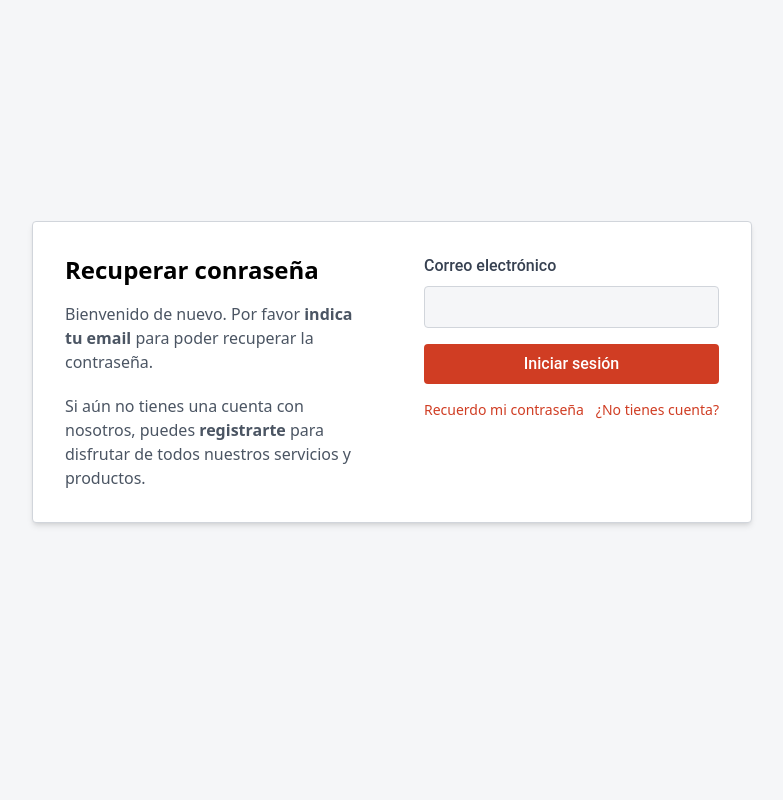
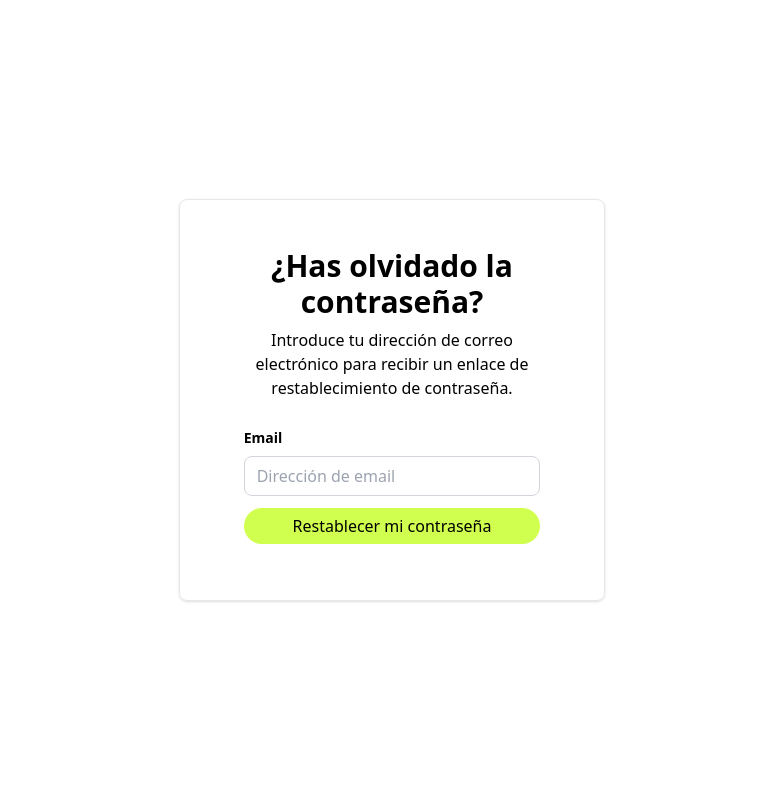
Before and after one commit to aritzjl/PadelChiquito, a Django app: page /recover/ in a window 1280 px wide. Shown: the whole page, without its empty margins (248-1031 px from the left). Run offline with Django 4.2, Linux system fonts and the light colour scheme; some libraries are stand-ins or nearby versions.

Commit message:
Recovery - done

```diff
--- a/apps/users/templates/olvidada.html
+++ b/apps/users/templates/olvidada.html
@@ -16,36 +16,26 @@
 	<title>Padel Chiquito - Contraseña olvidada</title>
 </head>
 
-<body class="bg-[#f5f6f8]">
-
-	<main class="flex items-center justify-center m-[min(2vw)] h-[calc(100vh-3.5rem)] md:m-0">
-		<div class="md:flex max-w-md w-full md:max-w-[45rem] p-8 bg-white border border-gray-300 border-solid rounded shadow-md">
-			<div class="w-full md:pr-8 md:w-1/2">
-				<h2 class="mb-4 text-2xl font-bold">Recuperar conraseña</h2>
-				<p class="hidden mb-5 text-gray-600 md:block">Bienvenido de nuevo. Por favor <strong>indica tu email</strong> para poder recuperar la contraseña.</p>
-				<p class="hidden text-gray-600 md:block">Si aún no tienes una cuenta con nosotros, puedes <strong>registrarte</strong> para disfrutar de todos nuestros servicios y productos.</p>
+<body class="h-screen">
+	<main class="flex items-center justify-center w-full h-full">
+		<div class="w-11/12 px-16 py-12 border rounded-lg shadow md:w-4/12">
+			<div class="text-center mb-7">
+				<h2 class="mb-2 text-3xl font-bold">¿Has olvidado la contraseña?</h2>
+				<span>Introduce tu dirección de correo electrónico para recibir un enlace de restablecimiento de contraseña.</span>
 			</div>
-			<div class="w-full md:pl-8 md:w-1/2">
-				<form method="post" class="font-[roboto]">
-					{% csrf_token %}
-					<div class="mb-4">
-						<label for="username" class="block mb-2 font-medium text-gray-700">Correo electrónico</label>
-						<input type="text" id="username" name="username" class="bg-[#f5f6f8] w-full p-2 border border-gray-300 rounded focus:outline-none focus:border-[#d03d23]" required autocomplete="on">
-					</div>
-					<button type="submit" class="w-full px-4 py-2 mb-4 font-medium text-white bg-[#d03d23] rounded hover:bg-[#dd605a]">Iniciar sesión</button>
-					{% if error %}
+			<form method="post" class="flex flex-col gap-y-3">
+				{% csrf_token %}
+				<div class="flex flex-col gap-y-2">
+					<label for="email" class="text-sm font-semibold whitespace-nowrap">Email</label>
+					<input type="email" name="email" class="h-10 border border-solid border-gray-300 rounded-lg focus-visible:outline-none px-3 py-1.5 transition-colors focus:border-[#D1FF4F]" placeholder="Dirección de email" autocomplete="on">
+				</div>
+				<button type="submit" class="bg-[#D1FF4F] min-w-max w-full font-medium rounded-full p-1.5 px-10 mx-auto mb-2 transition-colors hover:bg-[#CCFF00]">Restablecer mi contraseña</button>
+				{% if error %}
 					<input type="hidden" id="error" value="{{ error }}">
-					{% endif %}
-				</form>
-				<div class="flex justify-between">
-					<a href="/signin/" class="text-center text-sm text-[#d03d23] hover:text-[#dd605a]">Recuerdo mi contraseña</a>
-					<a href="/signup/" class="text-center text-sm text-[#d03d23] hover:text-[#dd605a]">¿No tienes cuenta?</a>
-				</div>
-			</div>
+				{% endif %}
+			</form>
 		</div>
 	</main>
 	<script src="https://cdn.jsdelivr.net/npm/sweetalert2@11"></script>
-	<script src="{% static 'js/header.js'%}"></script>
-	<script src="{% static 'js/users/signin.js'%}"></script>
 </body>
 </html>
--- a/apps/users/templates/signin.html
+++ b/apps/users/templates/signin.html
@@ -18,7 +18,7 @@
 
 <body class="h-screen">
 	<main class="flex items-center justify-center w-full h-full">
-		<div class="w-11/12 px-16 py-12 border rounded-lg shadow md:w-4/12">
+		<div class="w-11/12 px-16 py-12 border rounded-lg shadow sm:w-8/12 md:w-5/12">
 			<div class="text-center mb-7">
 				<h2 class="mb-2 text-3xl font-bold">Regístrate</h2>
 				<span>Conéctate para acceder a tu cuenta.</span>
@@ -44,7 +44,7 @@
 				<a href="/recover/" class="text-blue-500 underline">¿Has olvidado la contraseña?</a>
 				<div class="flex flex-col gap-y-2">
 					<span>¿No tienes cuenta?</span>
-					<a href="../signup" class="border-2 border-blue-500 rounded-full p-1.5 px-10 font-medium text-blue-500 transition-colors hover:text-blue-400 hover:border-blue-400">
+					<a href="../signup" class="border-2 border-blue-500 rounded-full p-1.5 md:px-10 font-medium text-blue-500 whitespace-nowrap transition-colors hover:text-blue-400 hover:border-blue-400">
 						Crear una cuenta
 					</a>
 				</div>
--- a/static/css/output.css
+++ b/static/css/output.css
@@ -2923,6 +2923,14 @@ input[type='search']:placeholder-shown {
     width: 58.333333%;
   }
 
+  .sm\:w-6\/12 {
+    width: 50%;
+  }
+
+  .sm\:w-8\/12 {
+    width: 66.666667%;
+  }
+
   .sm\:underline {
     text-decoration-line: underline;
   }
@@ -2966,6 +2974,10 @@ input[type='search']:placeholder-shown {
     width: fit-content;
   }
 
+  .md\:w-5\/12 {
+    width: 41.666667%;
+  }
+
   .md\:max-w-\[45rem\] {
     max-width: 45rem;
   }
@@ -3001,6 +3013,11 @@ input[type='search']:placeholder-shown {
 
   .md\:p-0 {
     padding: 0px;
+  }
+
+  .md\:px-10 {
+    padding-left: 2.5rem;
+    padding-right: 2.5rem;
   }
 
   .md\:pl-8 {
```
